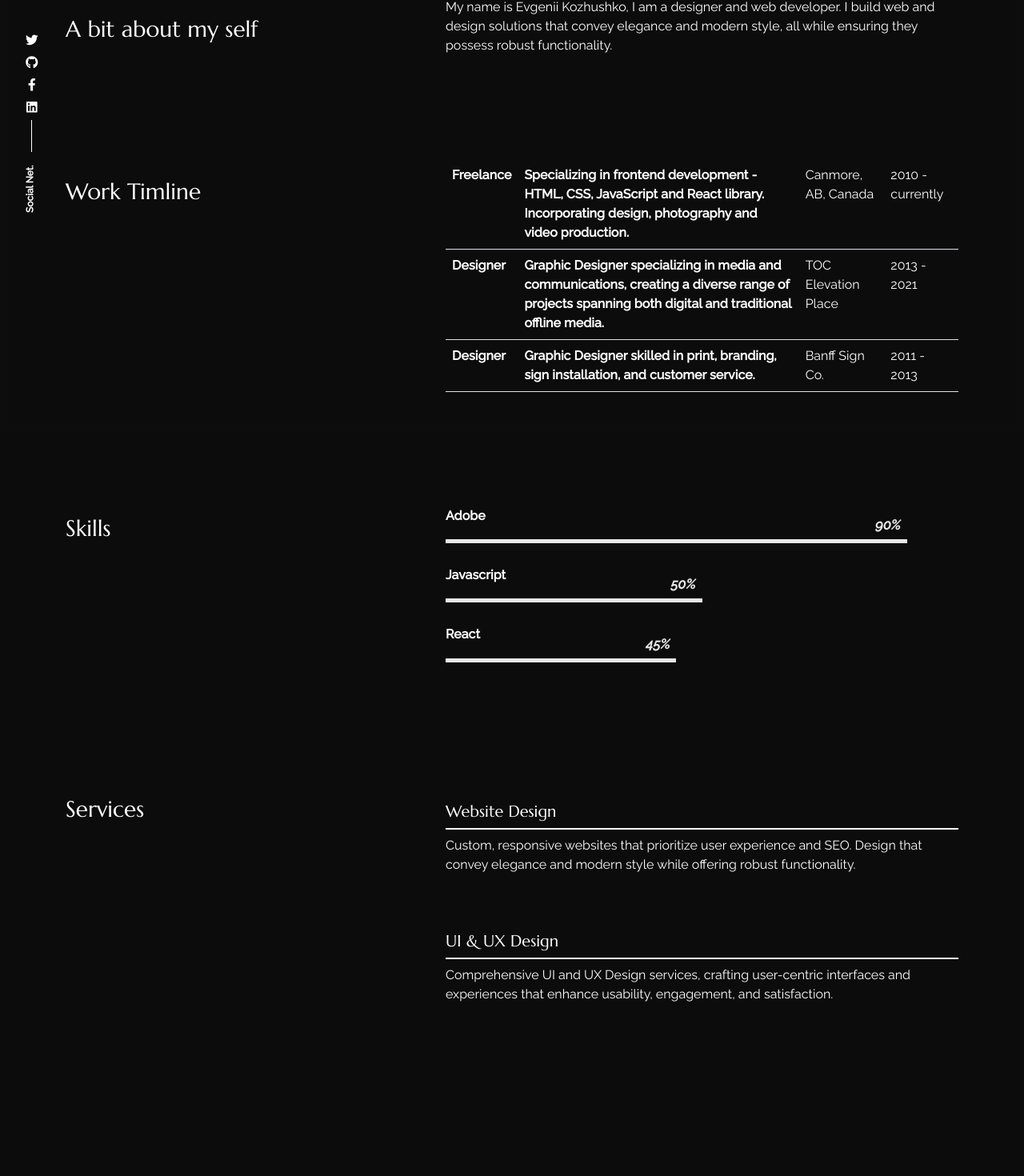
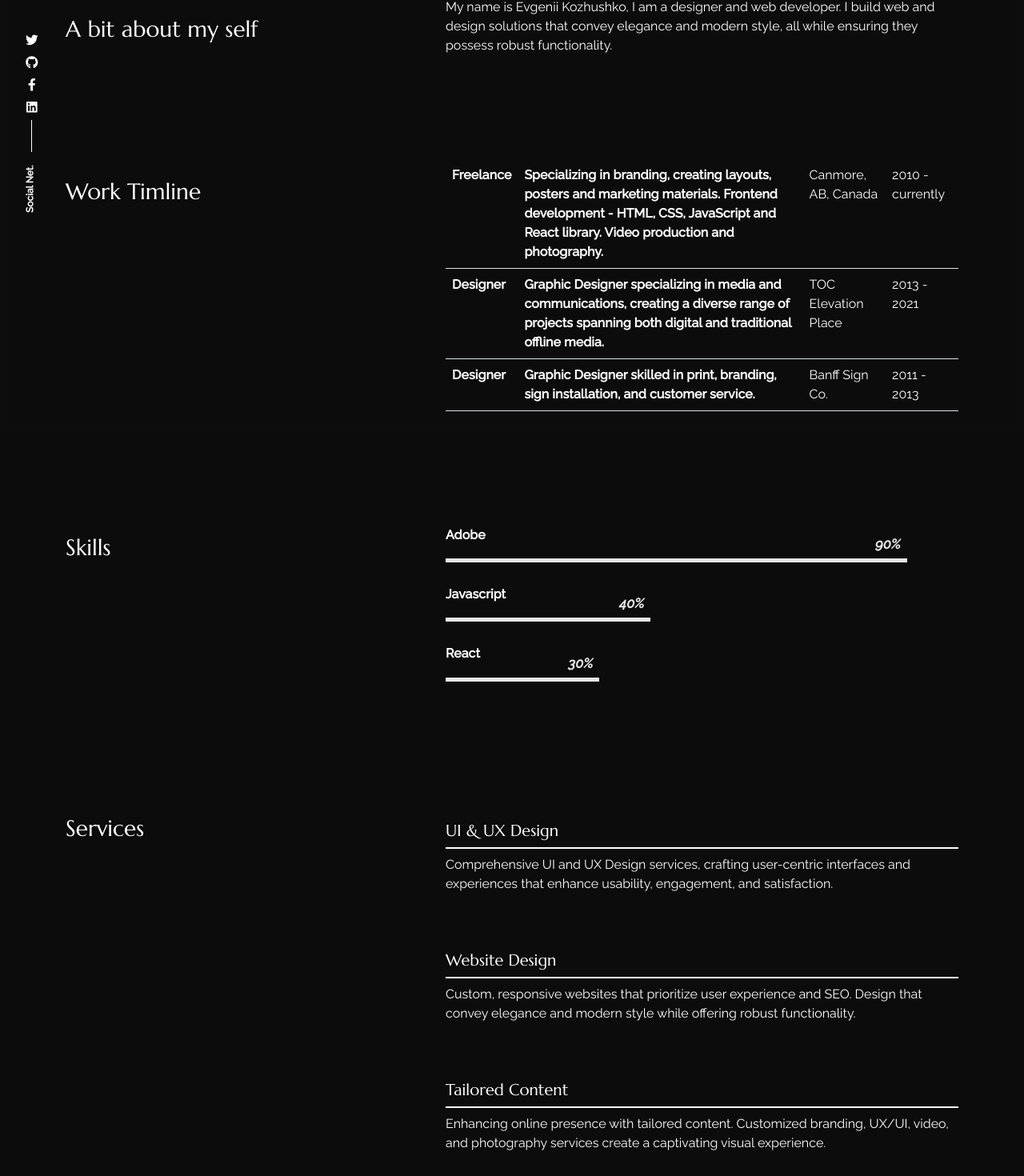
Before and after one commit to evgeniikozhushko/personalReactWebsite, a React (Create React App) app: page /about in a window 1280 px wide. Shown: the part 260-1730 px from the top of the page at 80% size. Before the commit the page ends 1555 px from the top, so only its background shows below. Built offline with nearby package versions, Linux system fonts and the light colour scheme.

Commit message:
Revert "Descriptions update"
This reverts commit 15e5c524140db9808bb20d5367996b3098e9af3a.

```diff
--- a/src/content_option.js
+++ b/src/content_option.js
@@ -23,7 +23,7 @@ const dataabout = {
 };
 const worktimeline = [{
         jobtitle: "Freelance ",
-        jobdescription: "Specializing in frontend development - HTML, CSS, JavaScript and React library. Incorporating design, photography and video production.",
+        jobdescription: "Specializing in branding, creating layouts, posters and marketing materials. Frontend development - HTML, CSS, JavaScript and React library. Video production and photography.",
         where: "Canmore, AB, Canada",
         date: "2010 - currently",
     },
@@ -47,11 +47,11 @@ const skills = [{
     },
     {
         name: "Javascript",
-        value: 50,
+        value: 40,
     },
     {
         name: "React",
-        value: 45,
+        value: 30,
     },
     // {
     //     name: "Jquery",
@@ -63,19 +63,18 @@ const skills = [{
     // },
 ];
 
-const services = [
+const services = [{
+        title: "UI & UX Design",
+        description: "Comprehensive UI and UX Design services, crafting user-centric interfaces and experiences that enhance usability, engagement, and satisfaction.",
+    },
     {
         title: "Website Design",
         description: "Custom, responsive websites that prioritize user experience and SEO. Design that convey elegance and modern style while offering robust functionality.",
     },
     {
-        title: "UI & UX Design",
-        description: "Comprehensive UI and UX Design services, crafting user-centric interfaces and experiences that enhance usability, engagement, and satisfaction.",
+        title: "Tailored Content",
+        description: "Enhancing online presence with tailored content. Customized branding, UX/UI, video, and photography services create a captivating visual experience.",
     },
-    // {
-    //     title: "Tailored Content",
-    //     description: "Enhancing online presence with tailored content. Customized branding, UX/UI, video, and photography services create a captivating visual experience.",
-    // },
 ];
 
 const dataportfolio = [{
```
